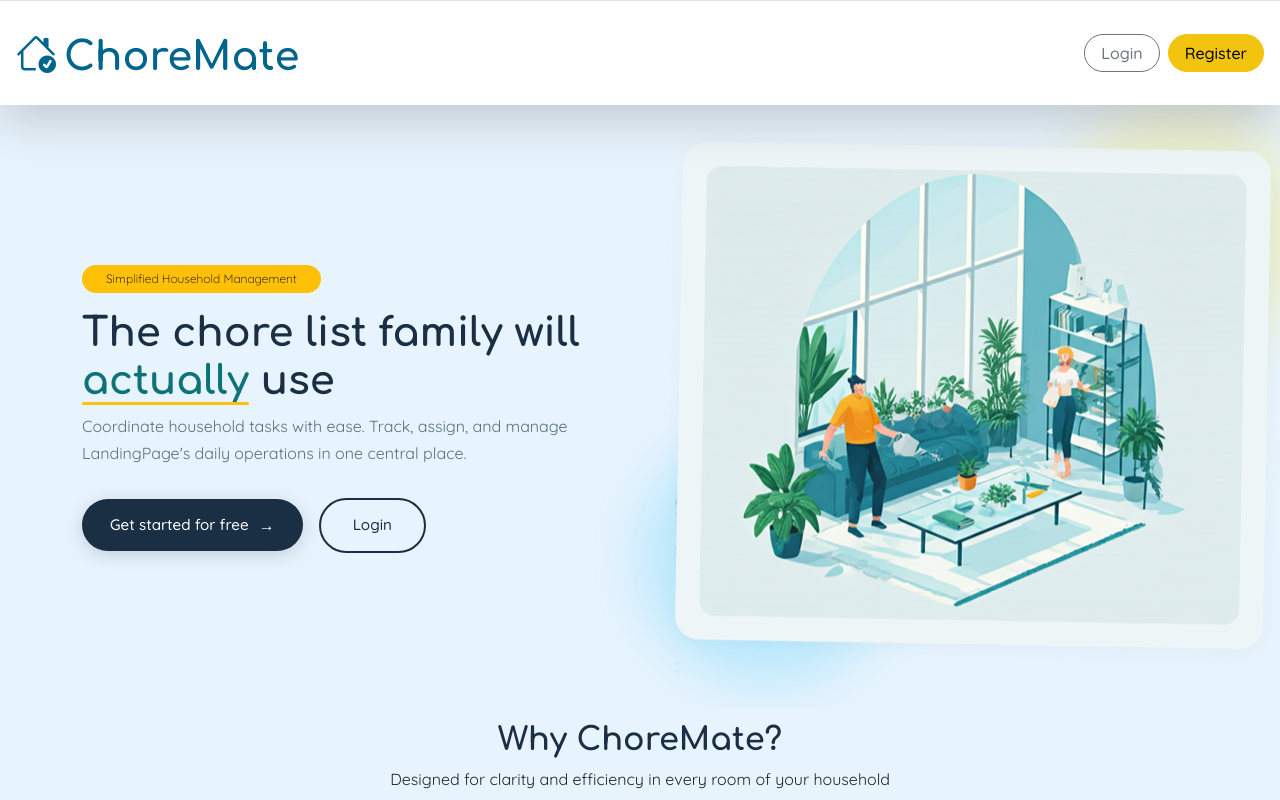
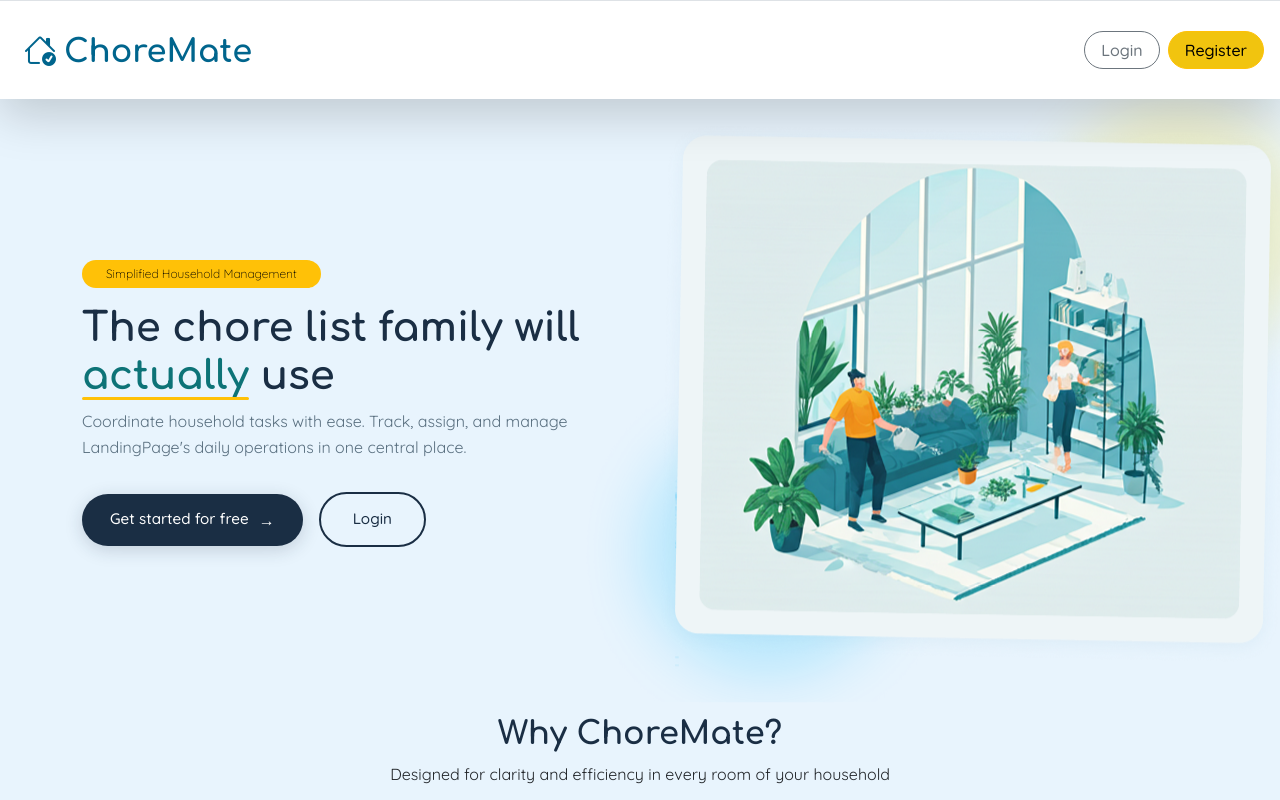
Before and after one commit to elenavolpato/FE-houseHoldChores, a React (Vite) app: page / in a window 1280 px wide. Shown: the top 800 px of the page. Built offline with nearby package versions, Linux system fonts and the light colour scheme; no server answers.

Commit message:
ui clean up for mobile: removed floating plus button, reduced size of logo on mobile, adjusted margins and paddings in group view

```diff
--- a/src/App.css
+++ b/src/App.css
@@ -0,0 +1,3 @@
+body {
+  overflow-x: hidden;
+}
--- a/src/components/NavigationBar.jsx
+++ b/src/components/NavigationBar.jsx
@@ -67,13 +67,13 @@ function NavigationBar({ variant = "mobile" }) {
     <div className="d-block d-lg-none position-fixed bottom-0 start-0 w-100" style={{ zIndex: 1050 }}>
       <div className="position-relative w-100 bg-white shadow-lg border-top" style={{ height: "76px" }}>
         {/* FLOATING ACTION PLUS BUTTON */}
-        <button
+        {/* <button
           className="btn btn-warning rounded-circle d-flex align-items-center justify-content-center shadow border-0 position-absolute plus-button"
           style={{ width: "56px", height: "56px", top: "-70px", right: "24px", backgroundColor: "#F1C40F", zIndex: 1060 }}
           onClick={() => navigateTo("/new-task")}
         >
           <i className="fa-solid fa-plus fs-4 text-dark"></i>
-        </button>
+        </button> */}
 
         {/* NAVIGATION LINKS CONTAINER */}
         <div className="d-flex justify-content-around align-items-center h-100 px-2">
--- a/src/components/TopBar.jsx
+++ b/src/components/TopBar.jsx
@@ -5,6 +5,7 @@ import { selectIsLoggedIn, logout } from "@/redux/authSlice"
 import { useEffect } from "react"
 import { getAllGroupMembers } from "../services/groupApi"
 import { Link, useLocation } from "react-router-dom"
+import "../css/topBar.css"
 
 function TopBar() {
   const isLoggedIn = useSelector(selectIsLoggedIn)
@@ -23,9 +24,9 @@ function TopBar() {
   return (
     <>
       <Container fluid className="p-3 bg-white shadow-lg border-top d-flex justify-content-between align-items-center sticky-top">
-        <Link to={isLoggedIn ? "home" : " "} className="text-light-navy m-0 d-flex align-items-center fs-3 text-decoration-none">
-          <i className="bi bi-house-check me-2 fs-1"></i>
-          <h1 className="d-md-inline fw-bold mt-3">ChoreMate</h1>
+        <Link to={isLoggedIn ? "home" : " "} className="text-light-navy m-0 ps-md-2 d-flex align-items-center fs-3 text-decoration-none">
+          <i className="bi bi-house-check me-2 fs-3 top-bar-icon"></i>
+          <h1 className="d-md-inline fw-bold mt-3 fs-3 pb-1 top-bar-logo">ChoreMate</h1>
         </Link>
 
         <div className="d-none d-lg-block z-3">
@@ -74,12 +75,12 @@ function TopBar() {
                   src={user?.avatarUrl}
                   alt={user?.username}
                   className="rounded-circle object-fit-cover"
-                  style={{ width: "35px", height: "35px", marginLeft: "-10px" }}
+                  style={{ width: "25px", height: "25px", marginLeft: "-10px" }}
                 />
               ) : (
-                <i className="fa-solid fa-circle-user text-secondary fs-2" style={{ width: "35px", height: "35px", marginLeft: "-10px", marginTop: "5px" }}></i>
+                <i className="fa-solid fa-circle-user text-secondary fs-1 " style={{ marginLeft: "-10px", marginTop: "0" }}></i>
               )}
-              <span className="fw-medium text-secondary m-1">{user?.username}</span>
+              <span className="fw-medium text-secondary m-1 d-none d-md-block">{user?.username}</span>
             </Dropdown.Toggle>
             <Dropdown.Menu className="shadow border-0 mt-2 p-2">
               <Dropdown.Item as={Link} to="/me" className="text-dark">
--- /dev/null
+++ b/src/css/topBar.css
@@ -0,0 +1,6 @@
+@media (min-width: 992px) {
+  .top-bar-icon,
+  .top-bar-logo {
+    font-size: 2rem !important;
+  }
+}
--- a/src/css/weeklySchedule.css
+++ b/src/css/weeklySchedule.css
@@ -12,7 +12,6 @@
   border-radius: 12px;
   cursor: pointer;
   transition: all 0.2s ease;
-  min-width: 55px;
 }
 
 /* Selected Day State (Yellow background only) */
@@ -72,3 +71,16 @@
   font-size: 6px;
   color: #212529;
 }
+
+@media (min-width: 992px) {
+  .date-number {
+    font-size: 1.75rem !important;
+  }
+}
+
+.day-name {
+  font-size: 0.6rem;
+  @media (min-width: 992px) {
+    font-size: 1.15rem;
+  }
+}
--- a/src/features/chores/WeeklySchedule.jsx
+++ b/src/features/chores/WeeklySchedule.jsx
@@ -59,17 +59,15 @@ const WeeklySchedule = () => {
             return (
               <Col
                 key={item.isoString}
-                className={`day-col text-center p-2 d-flex flex-column align-items-center justify-content-between
+                className={`day-col text-center p-1 p-lg-2 d-flex flex-column align-items-center justify-content-between
                   ${isSelected ? "selected" : ""}
                   ${isToday ? "is-today" : ""}`}
                 onClick={() => handleDaySelect(item.isoString)}
                 style={{ cursor: "pointer" }}
               >
-                <span className={`text-muted small ${isSelected || isToday ? "fw-bold text-dark" : ""}`}>{item.dayName}</span>
-                <span className="fs-4 fw-bold my-1 text-dark">{item.dateNumber}</span>
-                <div>
-                  <i className="fa-solid fa-circle indicator-dot" style={{ opacity: datesWithTasks.has(item.isoString) ? 1 : 0 }}></i>
-                </div>
+                <span className={`text-muted day-name ${isSelected || isToday ? "fw-bold text-dark" : ""}`}>{item.dayName}</span>
+                <span className="date-number fs-6 fw-bold pb-2  text-dark">{item.dateNumber}</span>
+                <i className="fa-solid fa-circle indicator-dot pb-1 pb-lg-2" style={{ opacity: datesWithTasks.has(item.isoString) ? 1 : 0 }}></i>
               </Col>
             )
           })}
--- a/src/features/groups/CreateGroups.jsx
+++ b/src/features/groups/CreateGroups.jsx
@@ -9,7 +9,7 @@ function CreateGroups() {
   //const [showSearchBar, setShowSearchBar] = useState(false)
 
   return (
-    <Container className="pt-4 px-3 d-flex flex-column align-items-center">
+    <Container className="pt-4 px-1 d-flex flex-column align-items-center">
       <NoGroups />
       <Col xs={12}>
         <div
--- a/src/features/groups/GroupMemberList.jsx
+++ b/src/features/groups/GroupMemberList.jsx
@@ -38,7 +38,7 @@ function GroupMembersList() {
   if (error) return <div className="alert alert-danger m-3 rounded-4">{error}</div>
 
   return (
-    <Col className="mx-3">
+    <Col>
       <h2 className="mb-4 mt-2">Your group</h2>
       <GroupNameChanger groupName={groupName} />
       <div className="d-flex flex-column gap-3">
--- a/src/features/groups/InputSearchByEmail.jsx
+++ b/src/features/groups/InputSearchByEmail.jsx
@@ -66,12 +66,12 @@ function InputSearchByEmail({ onLoadingChange, placeholder, isInvite }) {
     }
   }
   return (
-    <>
+    <Col>
       {error && <Alert variant="danger">{error}</Alert>}
       {inviteSuccess && <Alert variant="success">Invitation send!</Alert>}
-      <Form onSubmit={isInvite ? handleInvitationSend : handleGroupSearch} className="ps-3 pe-4 d-flex gap-3">
-        <Col xs={10}>
-          <InputGroup className="mb-2">
+      <Form onSubmit={isInvite ? handleInvitationSend : handleGroupSearch} className="d-flex ps">
+        <Col xs={9} md={10} className="pe-2">
+          <InputGroup className="mb-2 ">
             <Form.Control type="text" placeholder="First name" value={recipientName} onChange={(e) => setRecipientName(e.target.value)} />
           </InputGroup>
           <InputGroup>
@@ -79,12 +79,12 @@ function InputSearchByEmail({ onLoadingChange, placeholder, isInvite }) {
           </InputGroup>
         </Col>
         <Col xs={2} className="d-flex align-content-stretch my-2">
-          <button className="btn btn-danger" type="submit">
+          <button className="btn btn-danger rounded-3" type="submit">
             Send invite
           </button>
         </Col>
       </Form>
-    </>
+    </Col>
   )
 }
 
--- a/src/features/groups/InviteFriendsCard.jsx
+++ b/src/features/groups/InviteFriendsCard.jsx
@@ -8,7 +8,7 @@ function InviteFriendsCard() {
   const [searchResult, setSearchResult] = useState(null)
 
   return (
-    <Container className="py-3 px-3 mt-4">
+    <Col className="py-3 mt-4">
       <div
         className="rounded-4 p-4 text-center d-flex flex-column align-items-center"
         style={{
@@ -86,7 +86,7 @@ function InviteFriendsCard() {
           Copy Invite Link
         </Button> */}
       </div>
-    </Container>
+    </Col>
   )
 }
 
--- a/src/index.css
+++ b/src/index.css
@@ -2,6 +2,11 @@ body {
   font-family: "Quicksand", sans-serif;
   font-optical-sizing: auto;
   background-color: #e8f4fd;
+}
+
+html,
+body {
+  overflow-x: hidden !important;
 }
 :root {
   --navy: #1a2e44;
--- a/src/views/ManageGroupView.jsx
+++ b/src/views/ManageGroupView.jsx
@@ -11,7 +11,7 @@ function ManageGroup() {
 
   return (
     <Container className="d-flex justify-content-center align-items-center flex-column mt-3 mb-5 pb-5">
-      <Col lg={8} xs={12}>
+      <Col lg={6} xs={12}>
         {/* create groups only shows when user has no groups yet */}
         {!hasGroup && (
           <>
```
